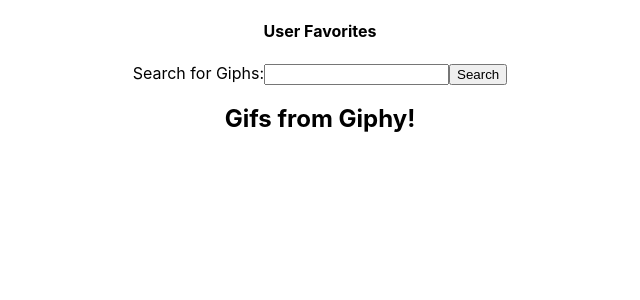
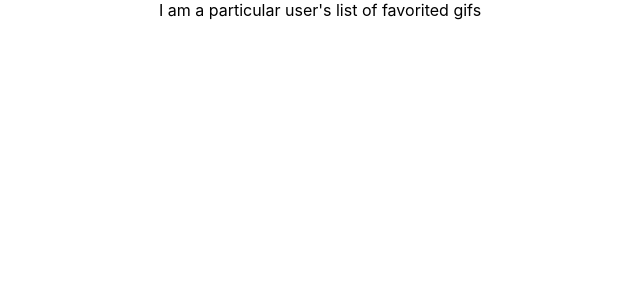
Before and after one commit to MMcClure11/giphy-client, a React (Create React App) app: page /users/1 in a window 1280 px wide. Shown: the top 300 px of the page, without its empty margins (320-960 px from the left). Built offline with nearby package versions, Linux system fonts and the light colour scheme.

Commit message:
Add BrowserRouter and makes routes for root and user favorites

```diff
--- a/package.json
+++ b/package.json
@@ -8,6 +8,7 @@
     "@testing-library/user-event": "^12.1.10",
     "react": "^17.0.1",
     "react-dom": "^17.0.1",
+    "react-router-dom": "^5.2.0",
     "react-scripts": "4.0.1",
     "web-vitals": "^0.2.4"
   },
--- a/src/App.js
+++ b/src/App.js
@@ -1,10 +1,18 @@
 import './App.css';
+import { BrowserRouter as Router, Route, Switch } from 'react-router-dom'
+
 import GiphListContainer from './containers/GiphListContainer'
+import UserFavorites from './components/UserFavorites'
 
 function App() {
   return (
     <div className="App">
-      <GiphListContainer />
+      <Router>
+        <Switch>
+          <Route exact path='/users/:id' component={ UserFavorites } />
+          <Route exact path='/' component={ GiphListContainer }/>
+        </Switch>
+      </Router>
     </div>
   );
 }
--- /dev/null
+++ b/src/components/UserFavorites.js
@@ -0,0 +1,11 @@
+import React from 'react'
+
+function UserFavorites() {
+  return (
+    <div>
+      I am a particular user's list of favorited gifs
+    </div>
+  )
+}
+
+export default UserFavorites
```
Also changed, not shown: 2 other files (tests, documents, lock files or other folders).
